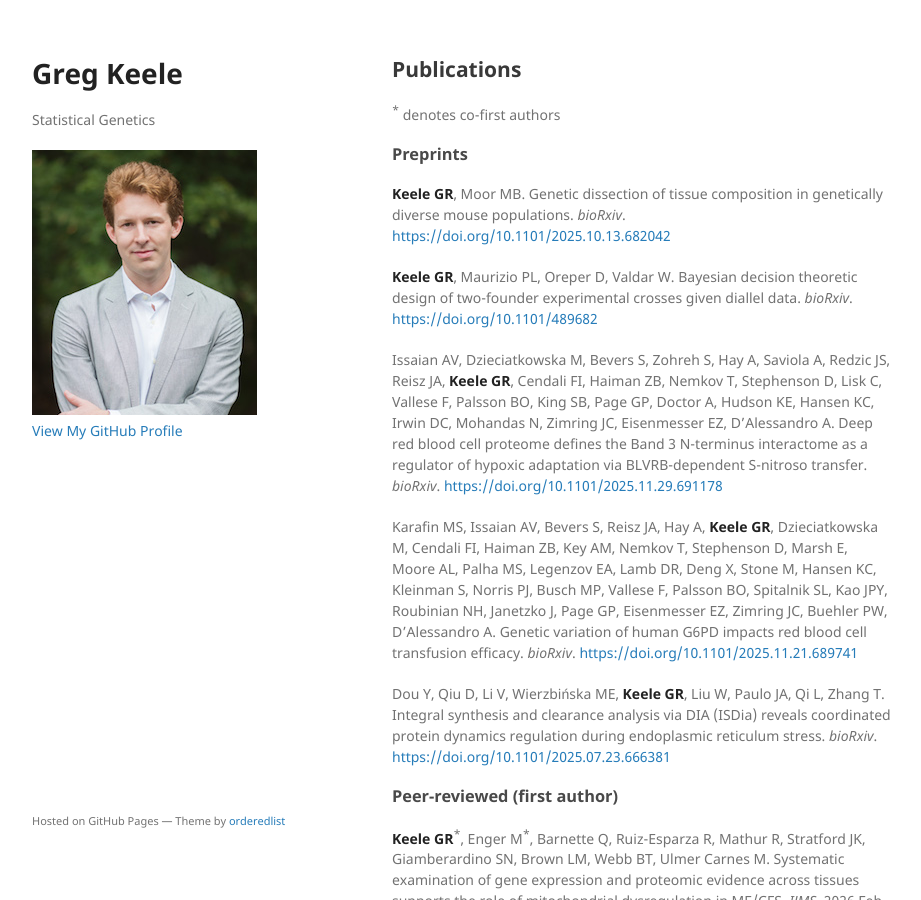
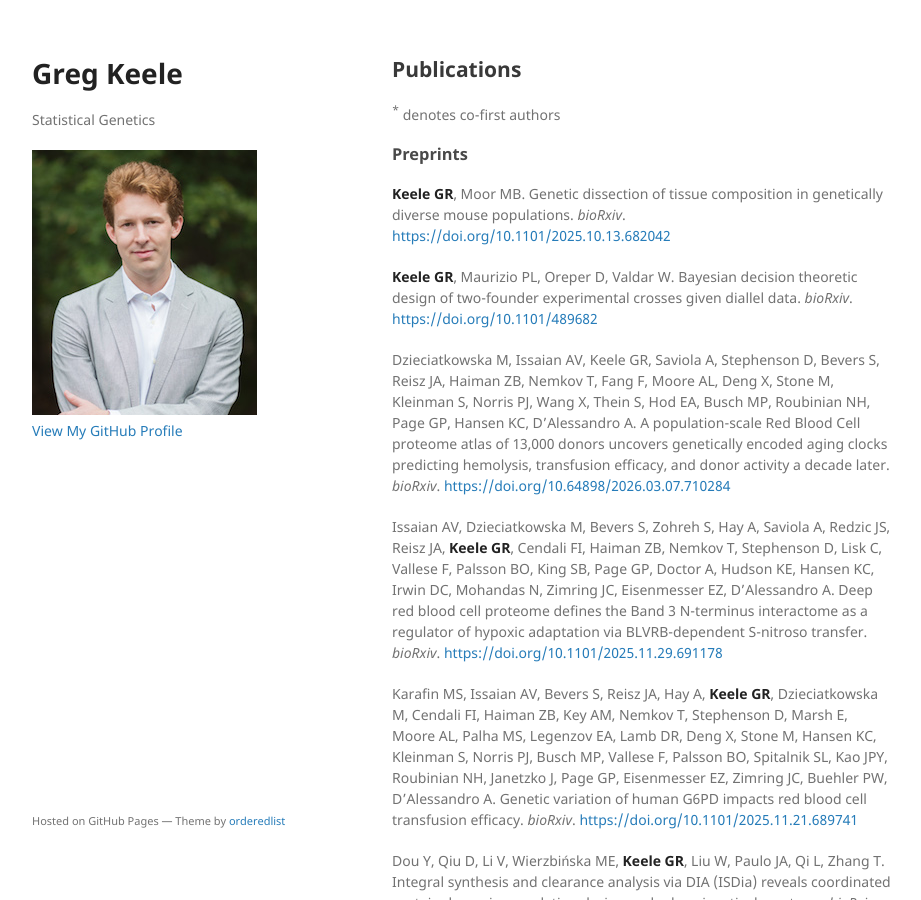
Before and after one commit to gkeele/gkeele.github.io, a Jekyll site: the page built from publications.md, in a window 1280 px wide and 900 px high. Shown: the whole window, without its empty margins (178-1099 px from the left). Built offline with Jekyll 4.4.1, drawn with Linux system fonts in a browser that asks for light colours; our own code applies the rules of GitHub Pages for plain Markdown files.

Commit message:
Added proteomics aging clock pre-print

```diff
--- a/publications.md
+++ b/publications.md
@@ -10,6 +10,8 @@ layout: default
 **Keele GR**, Moor MB. Genetic dissection of tissue composition in genetically diverse mouse populations. *bioRxiv*. [https://doi.org/10.1101/2025.10.13.682042](https://doi.org/10.1101/2025.10.13.682042)
 
 **Keele GR**, Maurizio PL, Oreper D, Valdar W. Bayesian decision theoretic design of two-founder experimental crosses given diallel data. *bioRxiv*. [https://doi.org/10.1101/489682](https://doi.org/10.1101/489682)
+
+Dzieciatkowska M, Issaian AV, Keele GR, Saviola A, Stephenson D, Bevers S, Reisz JA, Haiman ZB, Nemkov T, Fang F, Moore AL, Deng X, Stone M, Kleinman S, Norris PJ, Wang X, Thein S, Hod EA, Busch MP, Roubinian NH, Page GP, Hansen KC, D'Alessandro A. A population-scale Red Blood Cell proteome atlas of 13,000 donors uncovers genetically encoded aging clocks predicting hemolysis, transfusion efficacy, and donor activity a decade later. *bioRxiv*. [https://doi.org/10.64898/2026.03.07.710284](https://doi.org/10.64898/2026.03.07.710284)
 
 Issaian AV, Dzieciatkowska M, Bevers S, Zohreh S, Hay A, Saviola A, Redzic JS, Reisz JA, **Keele GR**, Cendali FI, Haiman ZB, Nemkov T, Stephenson D, Lisk C, Vallese F, Palsson BO, King SB, Page GP, Doctor A, Hudson KE, Hansen KC, Irwin DC, Mohandas N, Zimring JC, Eisenmesser EZ, D'Alessandro A. Deep red blood cell proteome defines the Band 3 N-terminus interactome as a regulator of hypoxic adaptation via BLVRB-dependent S-nitroso transfer. *bioRxiv*. [https://doi.org/10.1101/2025.11.29.691178](https://doi.org/10.1101/2025.11.29.691178)
 
```
